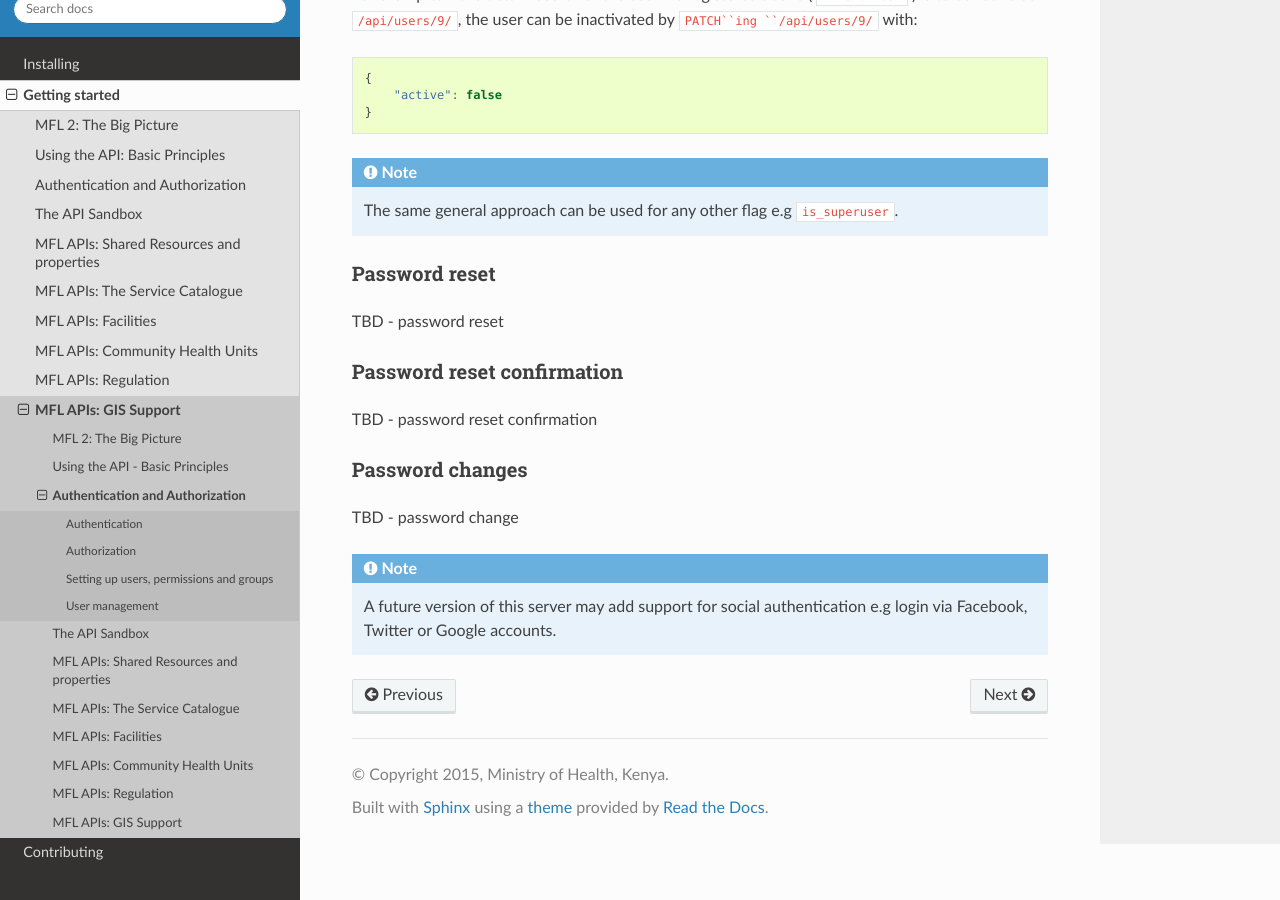
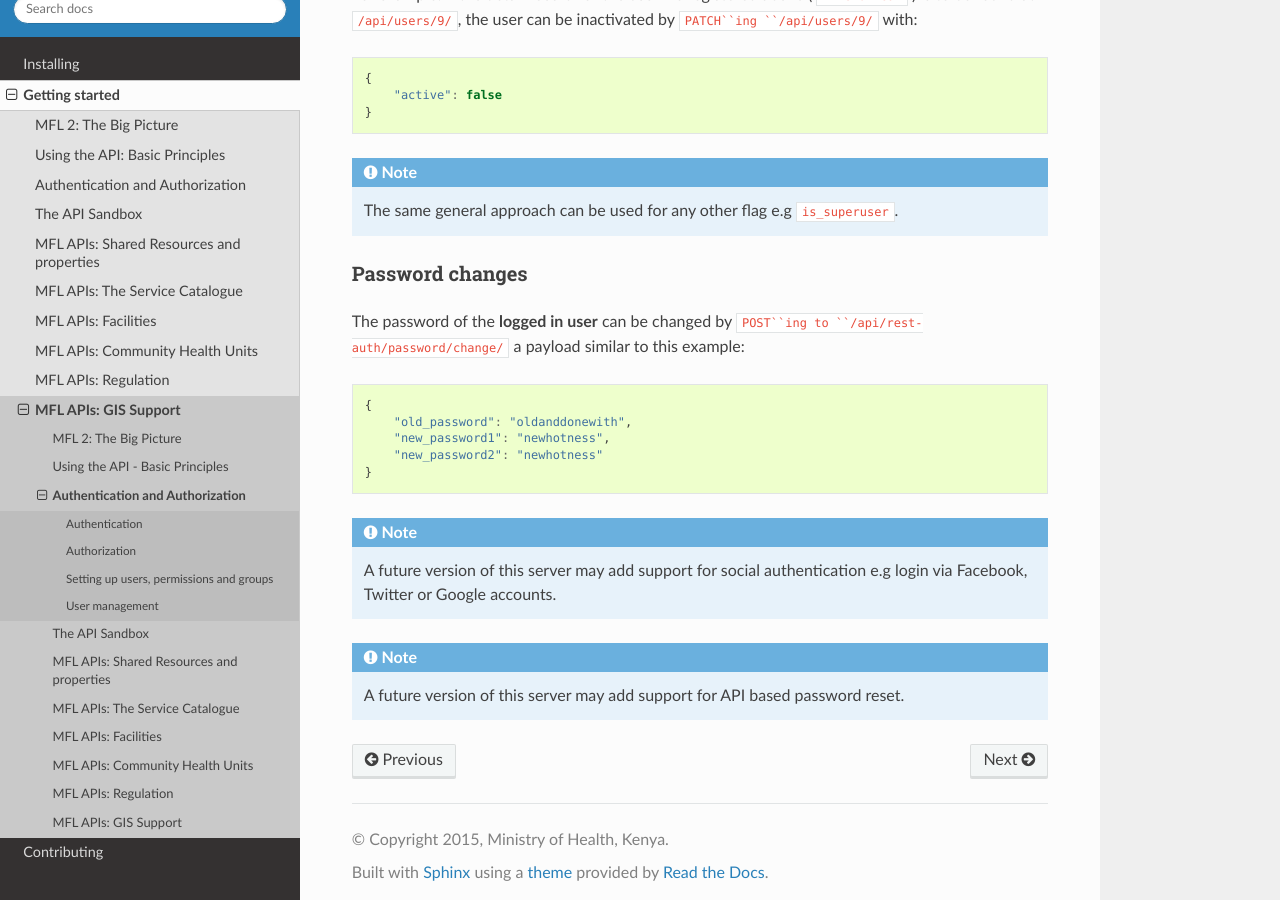
Before and after one commit to MasterFacilityList/mfl_api, a Sphinx documentation site: the page built from docs/getting_started/authentication.rst, in a window 1280 px wide and 900 px high, scrolled down 10133 px. Built offline with Sphinx 7.4.7 and the Read the Docs theme 2.0.0, drawn with Linux system fonts in a browser that asks for light colours.

Commit message:
Added final notes for draft 1 of authentication

```diff
--- a/docs/getting_started/authentication.rst
+++ b/docs/getting_started/authentication.rst
@@ -540,22 +540,28 @@ inactivated by ``PATCH``ing ``/api/users/9/`` with:
     The same general approach can be used for any other flag e.g
     ``is_superuser``.
 
-Password reset
-~~~~~~~~~~~~~~~~~~
-TBD - password reset
-
-Password reset confirmation
-~~~~~~~~~~~~~~~~~~~~~~~~~~~~~~~
-TBD - password reset confirmation
-
 Password changes
 ~~~~~~~~~~~~~~~~~~~
-TBD - password change
+The password of the **logged in user** can be changed by ``POST``ing to
+``/api/rest-auth/password/change/`` a payload similar to this example:
+
+.. code-block:: javascript
+
+    {
+        "old_password": "oldanddonewith",
+        "new_password1": "newhotness",
+        "new_password2": "newhotness"
+    }
 
 .. note::
 
     A future version of this server may add support for social authentication
     e.g login via Facebook, Twitter or Google accounts.
 
+.. note::
+
+    A future version of this server may add support for API based password
+    reset.
+
 .. toctree::
     :maxdepth: 2
```
Also changed, not shown: 1 other file.
